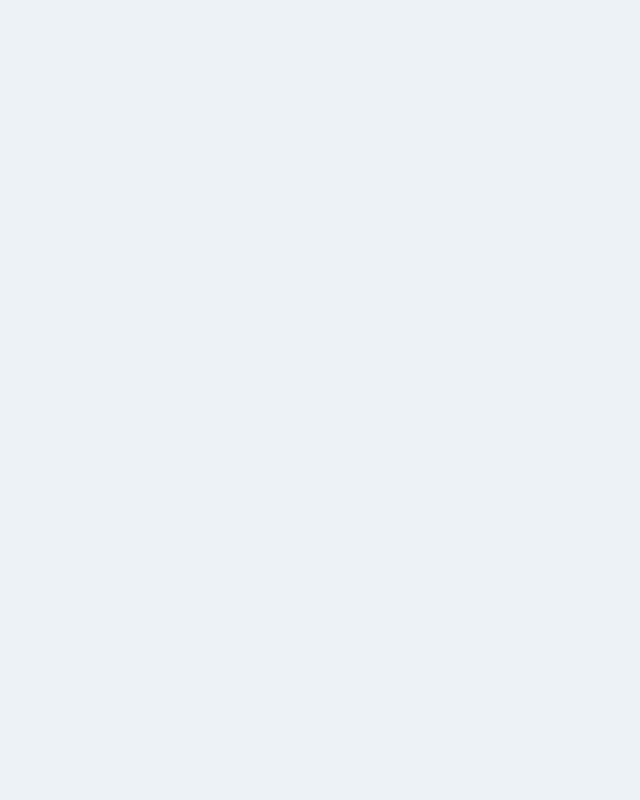
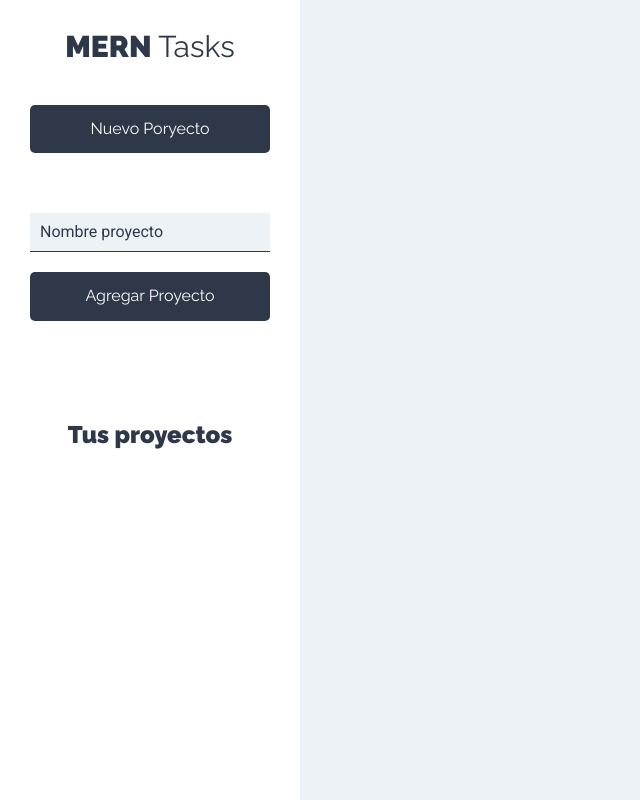
Before and after one commit to mario8a/MERN-Tasks, a React (Create React App) app in the folder cliente/: page /proyectos in a window 1280 px wide. Shown: the whole page, without its empty margins (0-640 px from the left). Built offline with nearby package versions, Linux system fonts and the light colour scheme.

Commit message:
Seccion de proyectos

```diff
--- a/cliente/src/App.js
+++ b/cliente/src/App.js
@@ -12,7 +12,7 @@
       <Switch>
         <Route exact path="/" component={Login} />
         <Route exact path="/nueva-cuenta" component={NuevaCuenta} />
-        <Route exact path="/proyecos" component={Proyectos} />
+        <Route exact path="/proyectos" component={Proyectos} />
       </Switch>
     </Router>
   );
--- /dev/null
+++ b/cliente/src/components/layout/Sidebar.jsx
@@ -0,0 +1,19 @@
+import React from 'react'
+import NuevoProyecto from '../proyectos/NuevoProyecto';
+
+
+const Sidebar = () => {
+    return (
+        <aside>
+            <h1>MERN <span>Tasks</span></h1>
+
+            <NuevoProyecto/>
+
+            <div className="proyectos">
+                <h2>Tus proyectos</h2>
+            </div>
+        </aside>
+     );
+}
+
+export default Sidebar;
--- /dev/null
+++ b/cliente/src/components/proyectos/NuevoProyecto.jsx
@@ -0,0 +1,66 @@
+import React, { Fragment, useState } from 'react';
+
+const NuevoProyecto = () => {
+
+
+    const [proyecto, guardarProyecto] = useState({
+        nombre: '',
+    });
+
+    //extrear ombre del proyecto
+    const {nombre} = proyecto;
+    //lee los contenidos del input
+    const onChangeProyeto = (e) => {
+        guardarProyecto({
+            ...proyecto,
+            [e.target.name]: e.target.value
+        })
+    }
+
+    //cuando el usuario envia un proyecto
+    const onsubmitProyecto = (e) => {
+        e.preventDefault();
+
+        //validar
+
+
+        //Agregar al state en caso de esatr correcto
+
+        //reiniciar el form
+    }
+
+    return (
+
+        <Fragment>
+             <button
+                type="button"
+                className="btn btn-block btn-primario"
+                onSubmit={onsubmitProyecto}
+            >
+            Nuevo Poryecto
+            </button>
+
+            <form action="" className="formulario-nuevo-proyecto">
+                <input
+                    type="text"
+                    className="input-text"
+                    placeholder="Nombre proyecto"
+                    name="nombre"
+                    value={nombre}
+                    onChange={onChangeProyeto}
+                />
+
+                <input
+                    type="submit"
+                    className="btn btn-primario btn-block"
+                    value="Agregar Proyecto"
+                />
+            </form>
+        </Fragment>
+
+
+
+     );
+}
+
+export default NuevoProyecto;
--- a/cliente/src/components/proyectos/Proyectos.jsx
+++ b/cliente/src/components/proyectos/Proyectos.jsx
@@ -1,9 +1,22 @@
 import React from 'react'
+import Sidebar from '../layout/Sidebar';
 
 
 const Proyectos = () => {
     return (
-        <h1>Aqui van los proyectos</h1>
+        <div className="contenedor-app">
+
+            <Sidebar/>
+
+            <div className="seccion-principal">
+                <main>
+
+                    <div className="contenedor-tareas">
+
+                    </div>
+                </main>
+            </div>
+        </div>
      );
 }
 
```
Also changed, not shown: cliente/src/components/proyectos/Listado.jsx (added, +7 -0 lines).
